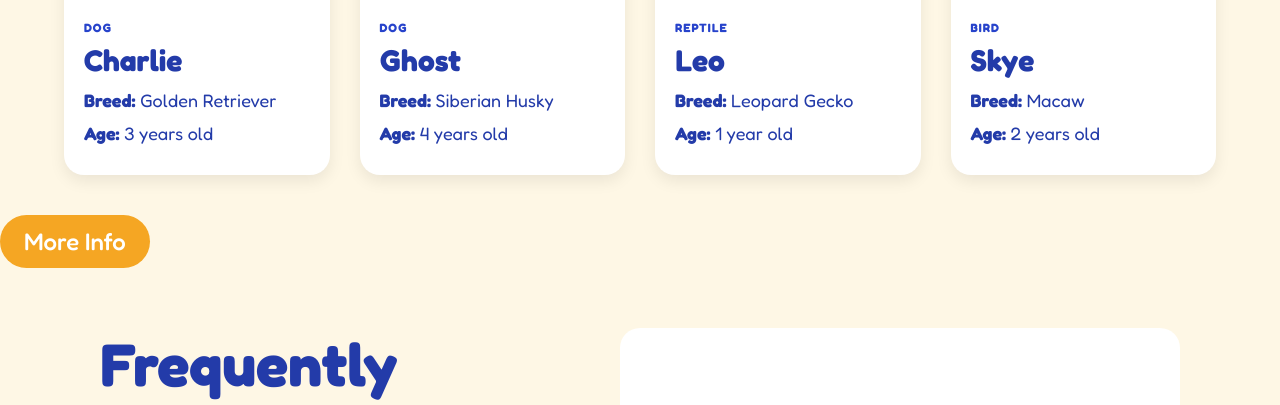
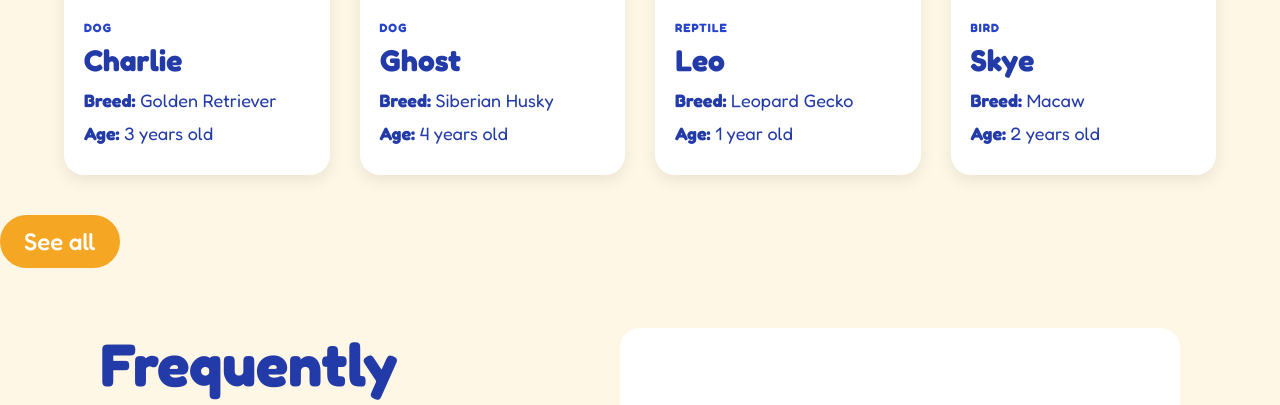
Before and after one commit to Alex-Shanley/Pawfect-Match, a Flask app: page / in a window 1280 px wide. Shown: the part 2253-2658 px from the top of the page. Run offline with Flask 3, Linux system fonts and the light colour scheme; data that the repository does not hold is empty; some libraries are stand-ins or nearby versions.

Commit message:
final final

```diff
--- a/templates/index.html
+++ b/templates/index.html
@@ -78,7 +78,7 @@
  </div>
 
   <div class="more-info">
-    <a href="{{ url_for('pets') }}"><button>More Info</button></a>
+    <a href="{{ url_for('pets') }}"><button>See all</button></a>
   </div>
 
 
```
